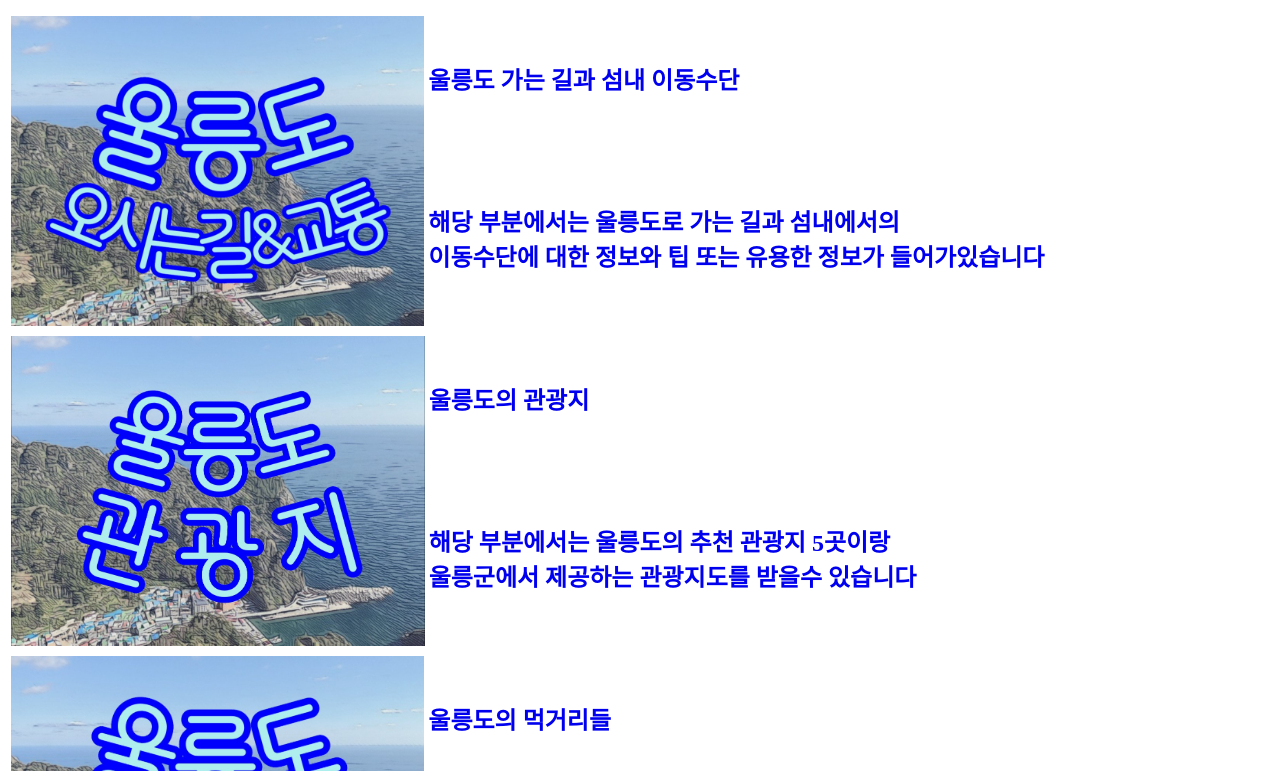
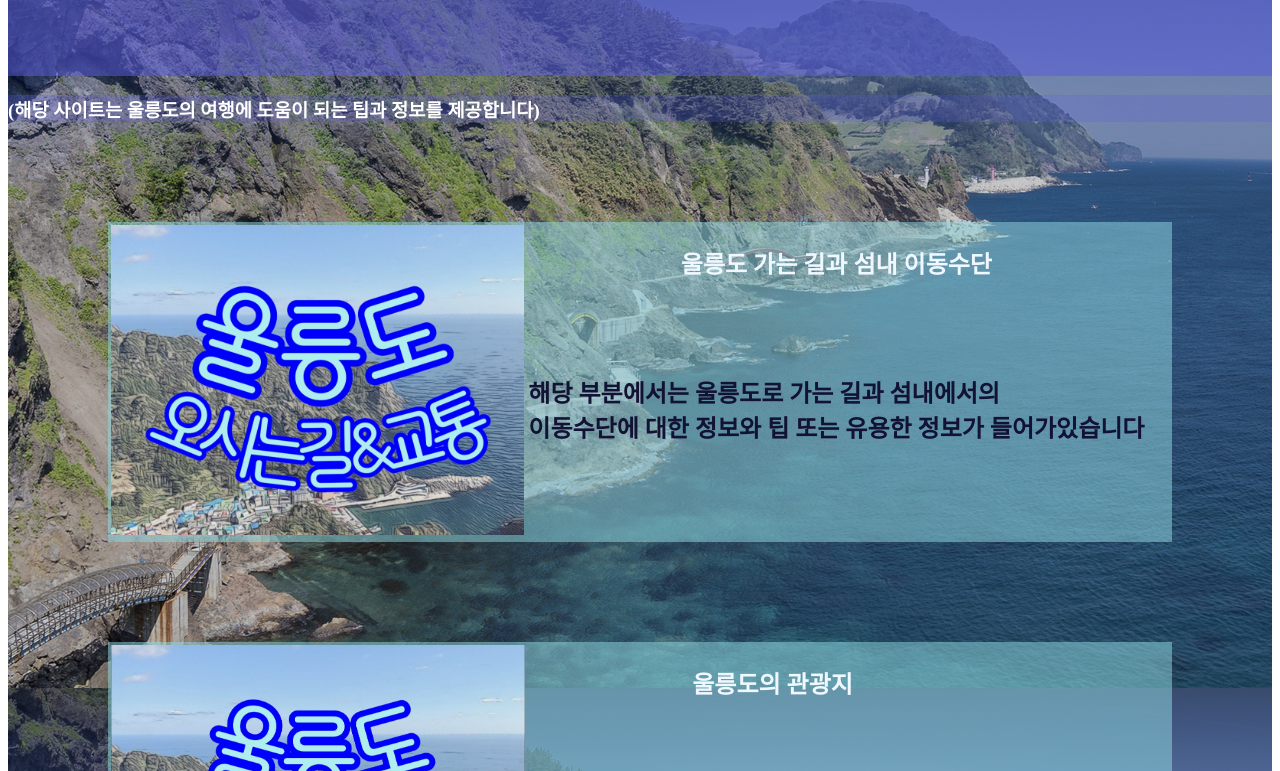
Before and after one commit to Airbone/Trip3, a plain HTML site: page index.html in a window 1280 px wide. Shown: the part 122-893 px from the top of the page. Drawn offline with Linux system fonts and the light colour scheme.

Commit message:
Update index.html

```diff
--- a/index.html
+++ b/index.html
@@ -5,7 +5,7 @@
     <meta http-equiv="X-UA-Compatible" content="IE=edge">
     <meta name="viewport" content="width=device-width, initial-scale=1.0">
     <title>울릉도 여행 도움 사이트</title>
-    <link rel="stylesheet" href="./ulleung_main_test.css">
+    <link rel="stylesheet" href="./index.css">
 </head>
 <body>
 <div class="main_bg">
```
